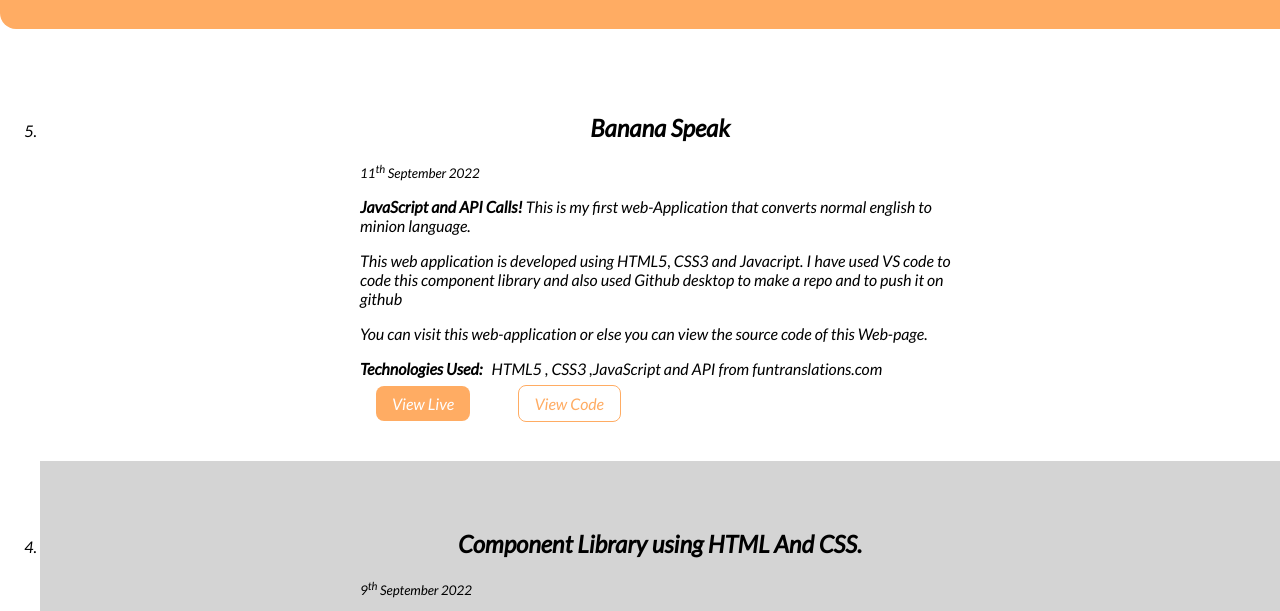
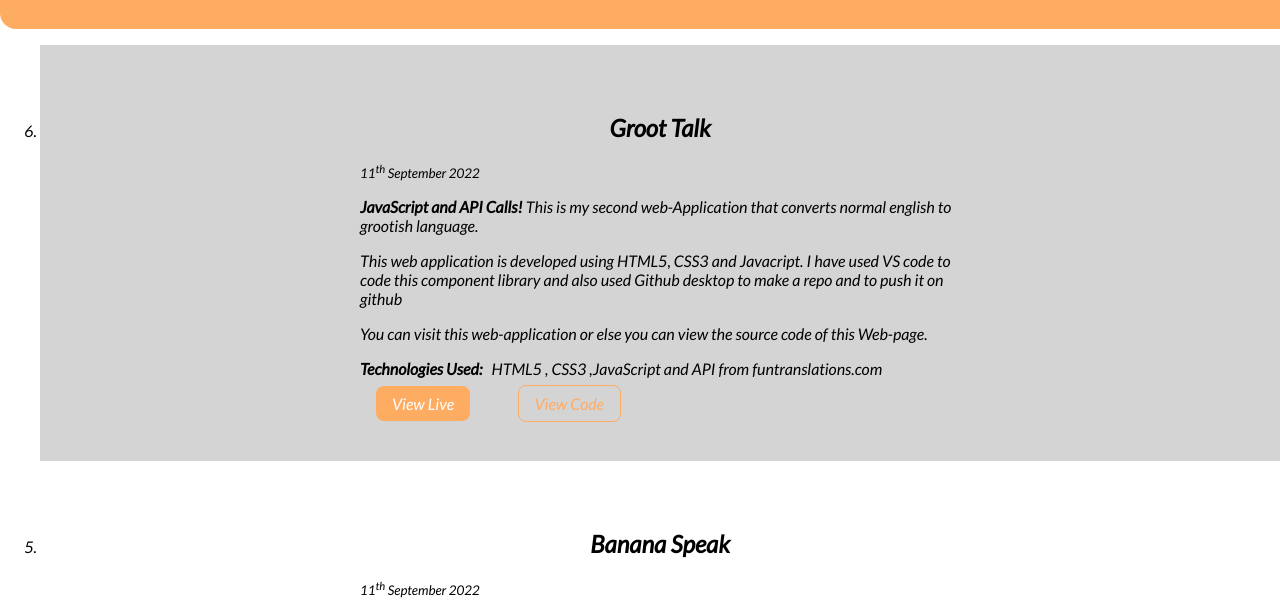
Before and after one commit to Ayush-1315/Ayush-portfolio, a plain HTML site: page project.html in a window 1280 px wide. Shown: the part 103-714 px from the top of the page. Drawn offline with Linux system fonts and the light colour scheme.

Commit message:
refactor: added new project
Added new project "Groot talk" in projects list

```diff
--- a/project.html
+++ b/project.html
@@ -25,6 +25,24 @@
       </nav>
       <!-- Content -->
       <ol reversed>
+        <li>
+          <section class="section ow">
+              <div class="container container-center">
+                <h1>Groot Talk</h1>
+                <small>11<sup>th</sup> September 2022</small>
+                <p><strong>JavaScript and API Calls!   </strong>This is my second web-Application that converts normal english to  grootish language. <p>This web application is developed using HTML5, CSS3 and Javacript.
+                I have used VS code to code this component library and also used Github desktop to make a repo and to push it on github
+                  </p>
+                  <p> You can visit this web-application or else you can view the source code of this Web-page.
+
+                  </p>
+                  <strong>Technologies Used:&nbsp;&nbsp;&nbsp;</strong><span>HTML5 , CSS3 ,JavaScript and API from funtranslations.com</span>
+              </p>
+               <a href="https://groot-talk-ayush.netlify.app/" class="primary-link link" target="_blank">View Live</a>&nbsp;&nbsp;&nbsp;&nbsp;
+               <a href="https://github.com/Ayush-1315/Groot-talk" class="secondary-link link" target="_blank">View Code</a>
+              </div>
+            </section>
+      </li>
         <li>
           <section class="section">
               <div class="container container-center">
```
